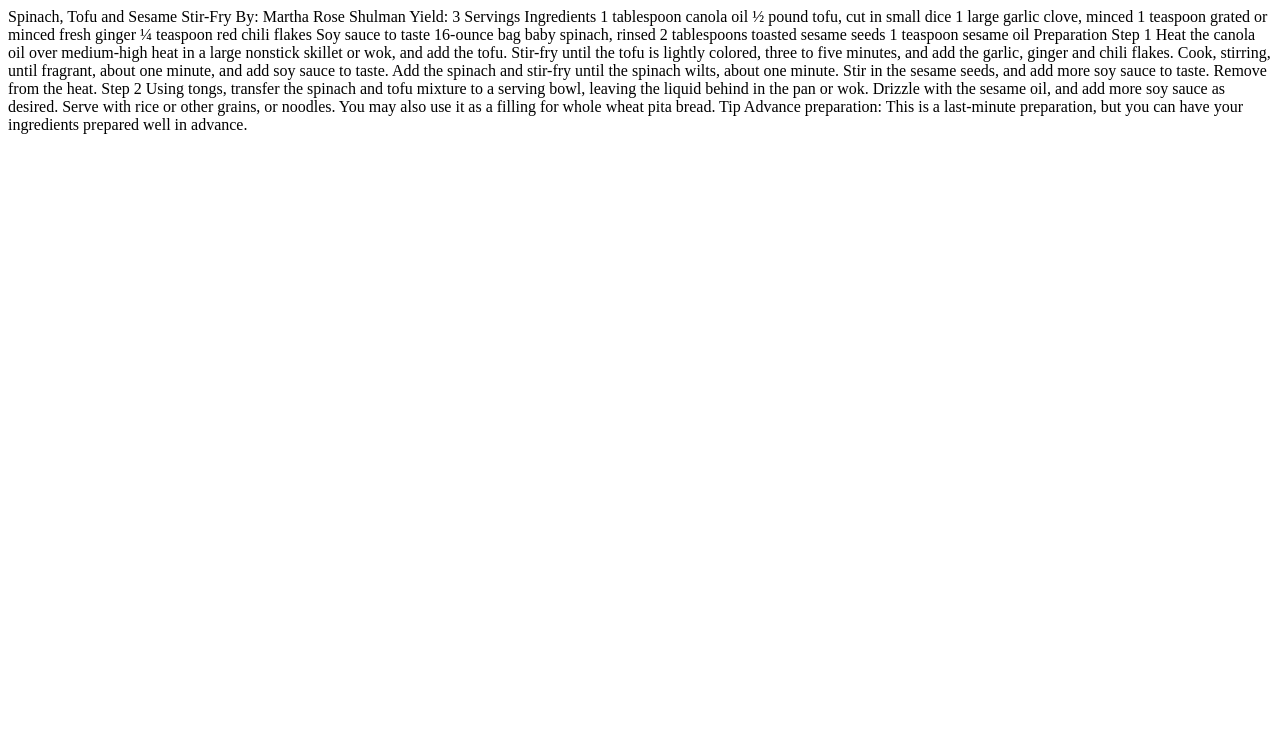
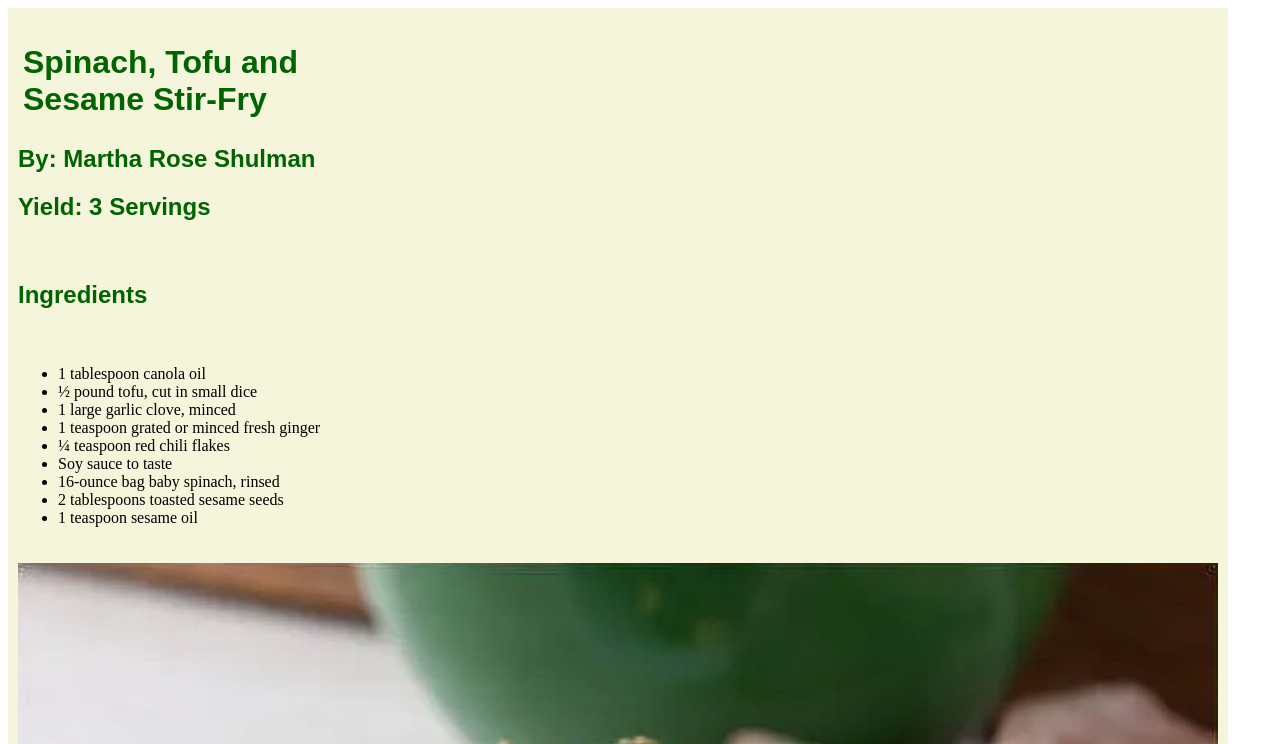
Before and after one commit to joycewyfan/exercise7, a plain HTML site: page index.html in a window 1280 px wide. Shown: the top 744 px of the page. Drawn offline with Linux system fonts and the light colour scheme.

Commit message:
just in case I log out

```diff
--- a/index.html
+++ b/index.html
@@ -1,35 +1,122 @@
 <!DOCTYPE html>
+<html lang="EN-CA">
   <html>
-<html lang="EN-CA">
-
+    <title>Exercise 7: Typography</title>
+    <meta charset="utf-8">
+     <head>
+       <body>
+       <link rel="preconnect" href="https://cooking.nytimes.com/recipes/1012494-spinach-tofu-and-sesame-stir-fry">
+    <!--Created by Joyce Fan on October 29, 2025-->
     <!--This receipe is taken from https://cooking.nytimes.com/recipes/1012494-spinach-tofu-and-sesame-stir-fry -->
 
+    <style>
+      h1 {
+        font-family: sans-serif;
+        color: darkgreen;
+        width: 400px;
+        padding: 5px;
+      }
+
+      h2 {
+        font-family: sans-serif;
+        color: darkgreen;
+      }
+
+      h3 {
+        font-family: sans-serif;
+        color: darkgreen;
+      }
+
+      ul {
+
+      }
+
+      .container {
+        display: grid;
+        width: 1200px;
+        grid-template-columns: 50% 50%;
+        background-color: beige;
+        padding: 10px;
+      }
+
+      .grid-item{
+        width: 1200px;
+        text-align: left;
+        padding: 10px;
+        background-color: beige;
+      }
+
+      img{
+        width: 100%;
+      }
 
 
+    </style>
+       </body>
+    </head>
+<div class="grid-item">
+    <h1>
       Spinach, Tofu and Sesame Stir-Fry
+    </h1>
+
+    <h2>
       By: Martha Rose Shulman
+    </h2>
+
+    <h2>
       Yield: 3 Servings
+    </h2>
+    </div>
 
+
+    <div class="grid-item">
+    <h2>
       Ingredients
+    </h2>
+      </div>
 
-1 tablespoon canola oil
-½ pound tofu, cut in small dice
-1 large garlic clove, minced
-1 teaspoon grated or minced fresh ginger
-¼ teaspoon red chili flakes
-Soy sauce to taste
-16-ounce bag baby spinach, rinsed
-2 tablespoons toasted sesame seeds
-1 teaspoon sesame oil
+    <div class="grid-item">
+    <ul>
+      <li>1 tablespoon canola oil</li>
+      <li>½ pound tofu, cut in small dice</li>
+      <li>1 large garlic clove, minced</li>
+      <li>1 teaspoon grated or minced fresh ginger</li>
+      <li>¼ teaspoon red chili flakes</li>
+      <li>Soy sauce to taste</li>
+      <li>16-ounce bag baby spinach, rinsed</li>
+      <li>2 tablespoons toasted sesame seeds</li>
+      <li>1 teaspoon sesame oil</li>
+    </ul>
+    </div>
 
+    <div class="grid-item">
+    <img src="recipe-photo-Enhanced-SR.jpg" alt="Tofu and Sesame Stir-Fry">
+    <h2>
       Preparation
+    </h2>
 
+    <h3>
       Step 1
+    </h3>
+
+    <p>
       Heat the canola oil over medium-high heat in a large nonstick skillet or wok, and add the tofu. Stir-fry until the tofu is lightly colored, three to five minutes, and add the garlic, ginger and chili flakes. Cook, stirring, until fragrant, about one minute, and add soy sauce to taste. Add the spinach and stir-fry until the spinach wilts, about one minute. Stir in the sesame seeds, and add more soy sauce to taste. Remove from the heat.
+    </p>
 
+    <h3>
       Step 2
+      </h3>
+
+    <p>
       Using tongs, transfer the spinach and tofu mixture to a serving bowl, leaving the liquid behind in the pan or wok. Drizzle with the sesame oil, and add more soy sauce as desired. Serve with rice or other grains, or noodles. You may also use it as a filling for whole wheat pita bread.
+    </p>
 
+    <h3>
       Tip
+    </h3>
+
+    <p>
       Advance preparation: This is a last-minute preparation, but you can have your ingredients prepared well in advance.
+    </p>
+    </div>
   </html>
```
Lines whose indentation alone changed are shown as unchanged.
